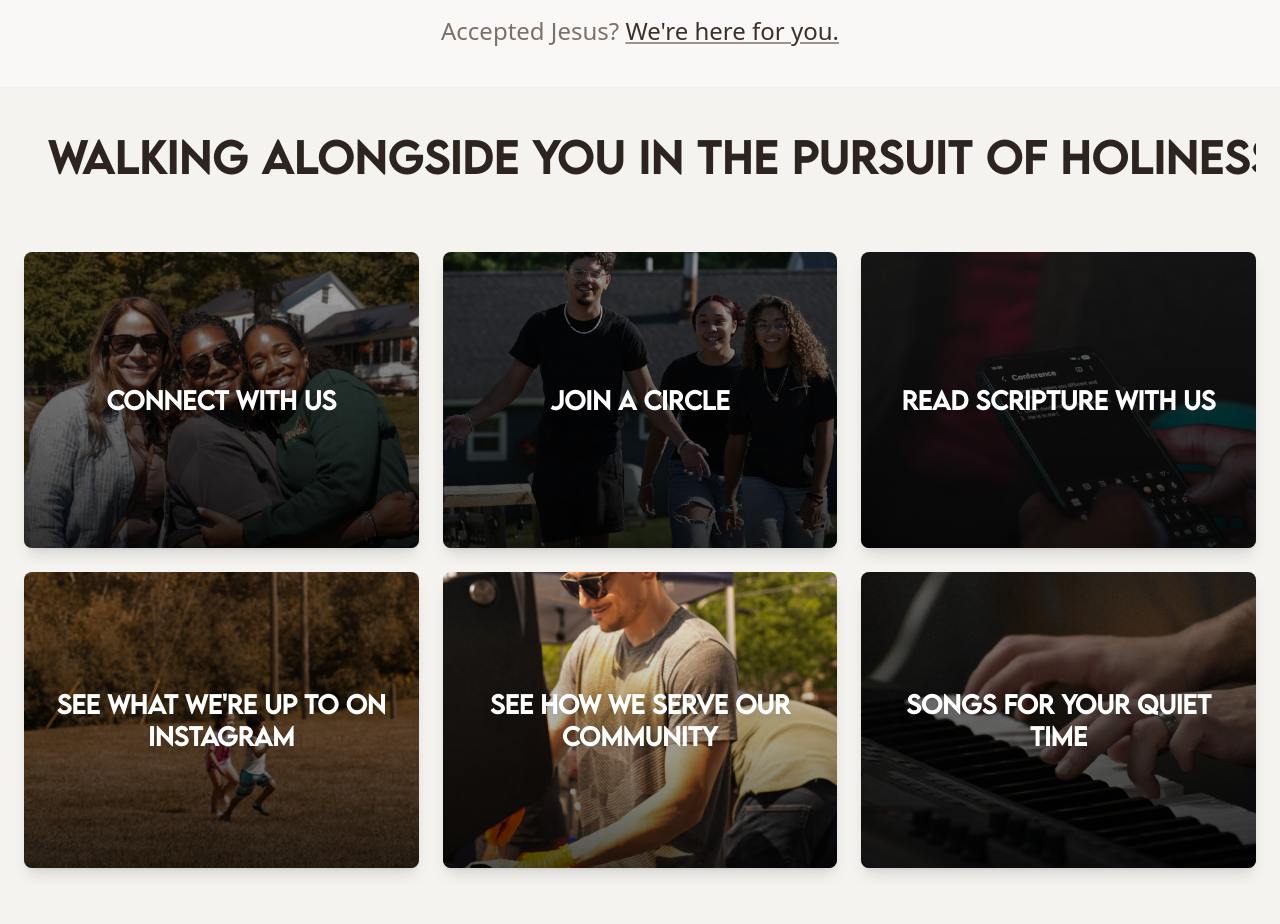
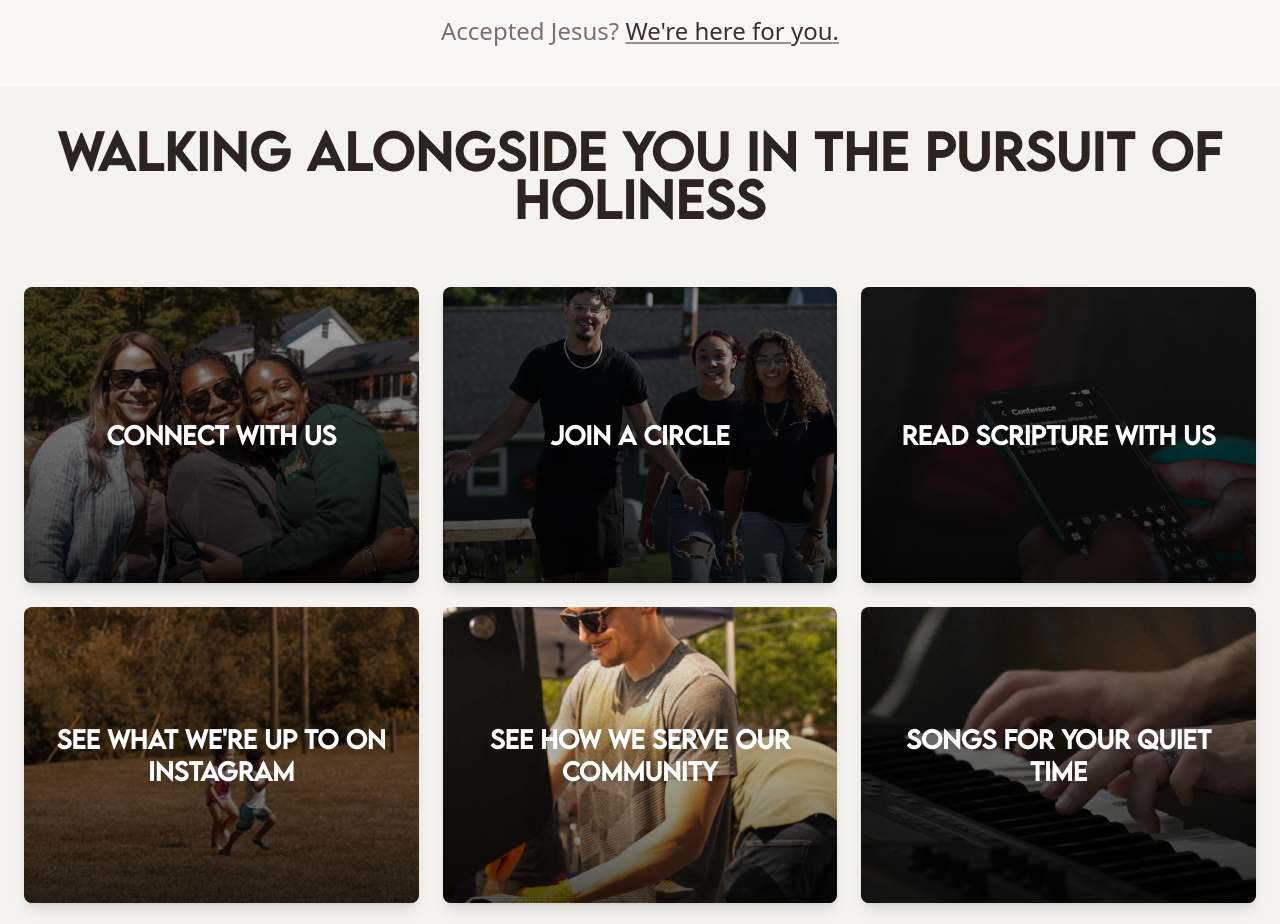
Before and after one commit to TheCoding10/front-page-vision, a React (Vite) app: page / in a window 1280 px wide. Shown: the part 1280-2204 px from the top of the page. Built offline with nearby package versions, Linux system fonts and the light colour scheme; no server answers.

Commit message:
Reverted to commit 404173a1f0933d9f0ad11199b4dd6d1aad52627c

```diff
--- a/src/components/SermonsSection.tsx
+++ b/src/components/SermonsSection.tsx
@@ -53,7 +53,7 @@ const SermonsSection = () => {
   return (
     <section className="pt-10 pb-20 bg-muted/30">
       <div className="container mx-auto px-6">
-        <h2 className="font-bold text-center text-foreground mb-16 mx-auto w-full px-6 whitespace-nowrap overflow-hidden tracking-wide" style={{ fontFamily: "'LEMONMILK', sans-serif", fontSize: 'clamp(14px, 3.2vw, 56px)', letterSpacing: '1px' }}>
+        <h2 className="font-bold text-center text-foreground mb-16 mx-auto w-full px-6 tracking-wide text-xl sm:text-2xl md:text-3xl lg:text-4xl xl:text-5xl" style={{ fontFamily: "'LEMONMILK', sans-serif", letterSpacing: '1px', overflowWrap: 'anywhere', wordBreak: 'normal' }}>
           WALKING ALONGSIDE YOU IN THE PURSUIT OF HOLINESS
         </h2>
 
```
